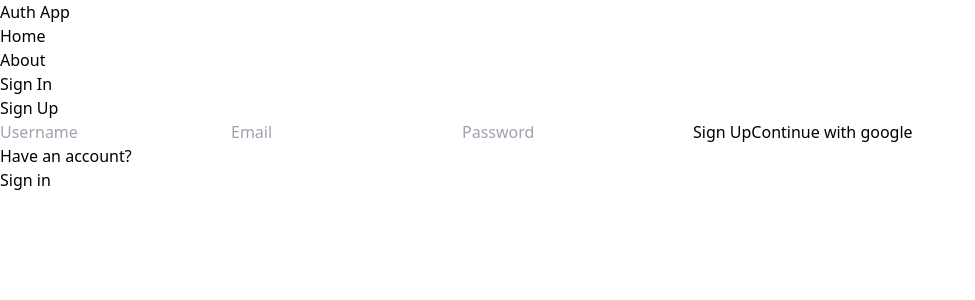
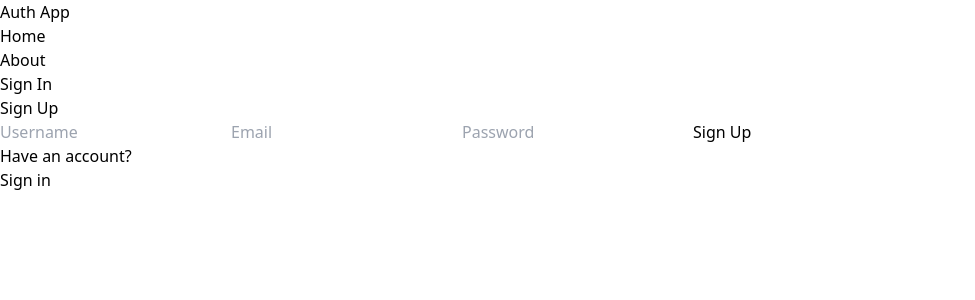
Before and after one commit to DilfaThayyil/MernAuth, a React (Vite) app in the folder client/: page /sign-up in a window 1280 px wide. Shown: the top 300 px of the page, without its empty margins (0-975 px from the left). Built offline with nearby package versions, Linux system fonts and the light colour scheme; no server answers.

Commit message:
google auth just removed from user signin and signup

```diff
--- a/client/src/pages/user/SignIn.jsx
+++ b/client/src/pages/user/SignIn.jsx
@@ -71,7 +71,6 @@ export default function SignIn() {
         <button disabled={loading} className='bg-slate-700 text-white p-3 rounded-lg uppercase hover:opacity-95 disabled:opacity-80'>
           {loading ? 'Loading...' : 'Sign In'}
         </button>
-        <OAuth/>
       </form>
       <div className='flex gap-2 mt-5'>
         <p>Dont Have an account?</p>
--- a/client/src/pages/user/SignUp.jsx
+++ b/client/src/pages/user/SignUp.jsx
@@ -79,7 +79,6 @@ export default function SignUp() {
         <button disabled={loading} className='bg-slate-700 text-white p-3 rounded-lg uppercase hover:opacity-95 disabled:opacity-80'>
           {loading ? 'Loading...' : 'Sign Up'}
         </button>
-        <OAuth/>
       </form>
 
       <div className='flex gap-2 mt-5'>
```
